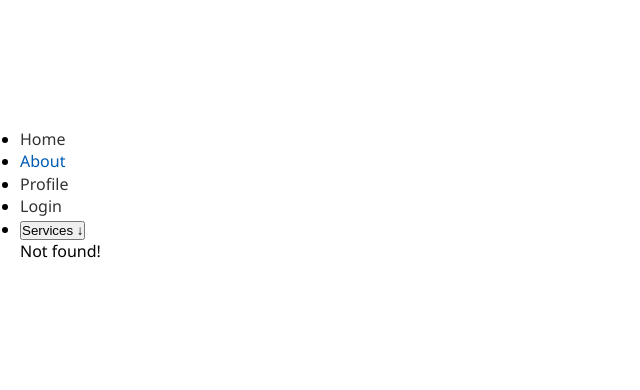
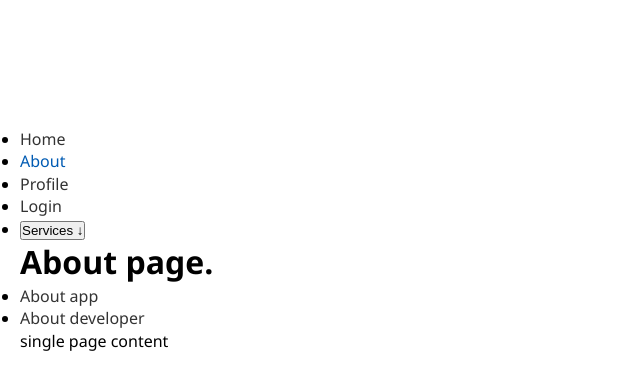
Before and after one commit to Mar12358/react-todo-app, a React (Create React App) app: page /about/1 in a window 1280 px wide. Before the commit this address had no page. Shown: the top 390 px of the page, without its empty margins (0-640 px from the left). Built offline with nearby package versions, Linux system fonts and the light colour scheme.

Commit message:
Add nested about components (SPA)

```diff
--- a/src/components/App.jsx
+++ b/src/components/App.jsx
@@ -6,13 +6,16 @@
 import Login from '../routes/Login';
 import Profile from '../routes/Profile';
 import NotMatch from '../routes/NotMatch';
+import SinglePage from '../routes/SinglePage';
 
 const TodoApp = () => {
   return (
     <Routes>
       <Route path="/" element={<Layout />}>
         <Route index element={<Home />} />
-        <Route path="about" element={<About />} />
+        <Route path="about" element={<About />}>
+          <Route path=":slug" element={<SinglePage />} />
+        </Route>
         <Route path="login" element={<Login />} />
         <Route path="profile" element={<Profile />} />
         <Route path="*" element={<NotMatch />} />
--- a/src/routes/About.jsx
+++ b/src/routes/About.jsx
@@ -1,4 +1,20 @@
+import { NavLink, Outlet } from 'react-router-dom';
 const About = () => {
-  return <div>About content</div>;
+  return (
+    <>
+      <h1>About page.</h1>
+      <div className="about">
+        <ul className="about_list">
+          <li>
+            <NavLink to="about-app">About app</NavLink>
+          </li>
+          <li>
+            <NavLink to="about-developer">About developer</NavLink>
+          </li>
+        </ul>
+        <Outlet />
+      </div>
+    </>
+  );
 };
 export default About;
--- /dev/null
+++ b/src/routes/SinglePage.jsx
@@ -0,0 +1,8 @@
+const SinglePage = () => {
+  return (
+    <div className="main_content">
+      single page content
+    </div>
+  );
+};
+export default SinglePage;
```
